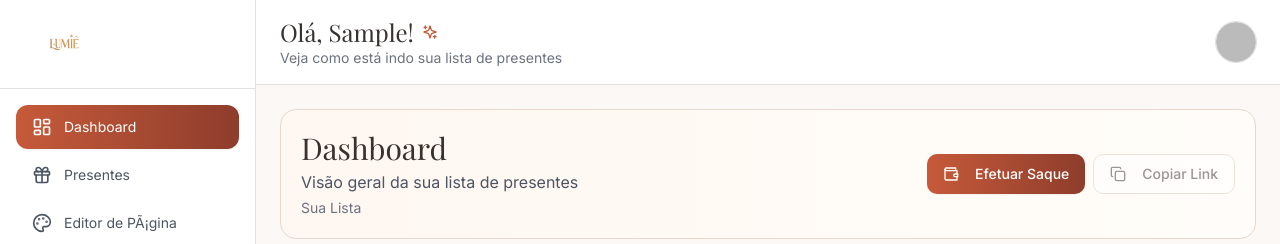
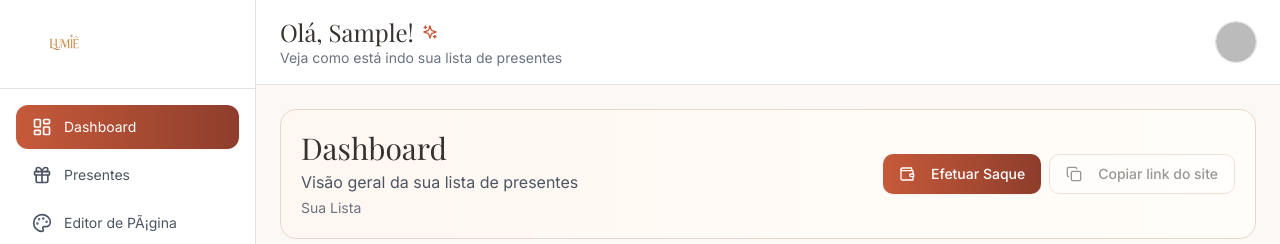
Before and after one commit to lumieconvites-netizen/lumie-presentes, a Next.js app: page /dashboard in a window 1280 px wide. Shown: the top 244 px of the page. Built offline with nearby package versions, Linux system fonts and the light colour scheme; no server answers; the database is empty; sample sign-in values are in the browser's storage.

Commit message:
feat: only allow copying public site link when list is published

```diff
--- a/app/dashboard/page.tsx
+++ b/app/dashboard/page.tsx
@@ -203,10 +203,11 @@ export default function DashboardPage() {
               variant="outline"
               className="border-[#e0c6b4] bg-white hover:bg-[#fff6ef]"
               onClick={copyPublicLink}
-              disabled={!data?.slug || copying}
+              disabled={!data?.slug || !data?.isPublished || copying}
+              title={!data?.isPublished ? 'Publique seu site para copiar o link.' : undefined}
             >
               <Copy className="h-4 w-4 mr-2" />
-              {copying ? 'Copiando...' : 'Copiar Link'}
+              {copying ? 'Copiando...' : 'Copiar link do site'}
             </Button>
 
           </div>
```
